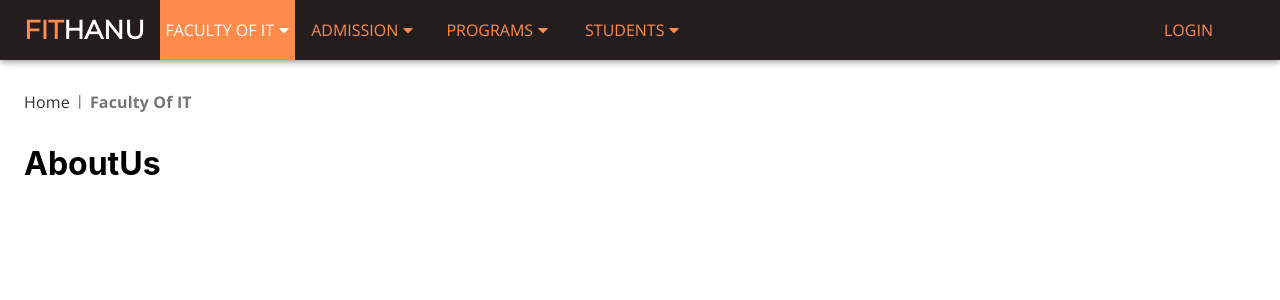
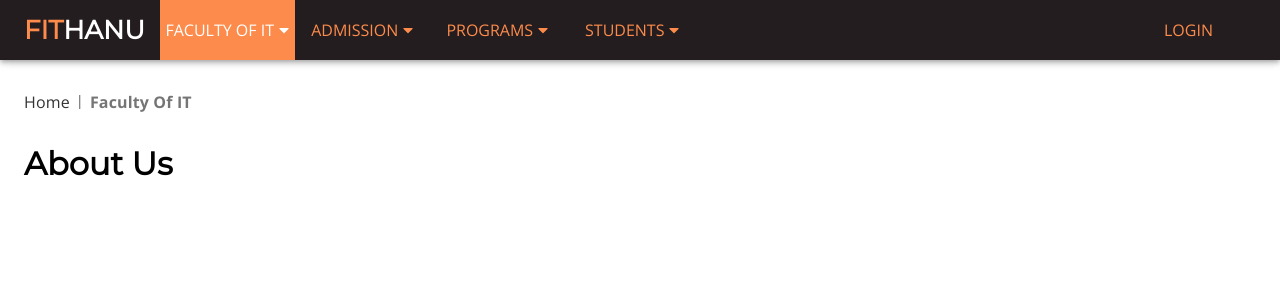
Before and after one commit to locbq/fit-hanu, a React (Create React App) app: page /faculty-of-IT in a window 1280 px wide. Shown: the top 300 px of the page. Built offline with nearby package versions, Linux system fonts and the light colour scheme.

Commit message:
change background color

```diff
--- a/src/App.js
+++ b/src/App.js
@@ -15,8 +15,6 @@ import {
   Student,
   Login,
 } from './pages';
-// import AboutUs from './pages/FacultyIT/AboutUs';
-// import OurObjectives from './pages/FacultyIT/OurObjectives';
 
 function App() {
   console.log(AboutUs);
@@ -30,16 +28,18 @@ function App() {
           component={Home}
         />
         <Route
-          path="/faculty-of-it"
-          component={AboutUs}
-        />
-        <Route
-          path="/faculty-of-it/about-us"
+          exact
+          path="/faculty-of-IT"
           component={AboutUs}
         />
         <Route
           exact
-          path="/faculty-of-it/our-objectives"
+          path="/faculty-of-IT/about-us"
+          component={AboutUs}
+        />
+        <Route
+          exact
+          path="/faculty-of-IT/our-objectives"
           component={OurObjectives}
         />
         <Route path="/admission" component={Admission} />
--- a/src/components/Navbar/index.js
+++ b/src/components/Navbar/index.js
@@ -27,7 +27,7 @@ function Navbar({ classes }) {
             HANU
           </StyledNavBrand>
           {navList.map((nav) => (
-            <StyledGridHover>
+            <StyledGridHover key={nav.title}>
               <StyledNavLink
                 to={nav.url}
                 activeClassName={classes.active}
@@ -42,6 +42,7 @@ function Navbar({ classes }) {
               >
                 {nav.dropdownList.map((dropdown) => (
                   <NavLink
+                    key={dropdown.title}
                     to={`${nav.url}${dropdown.url}`}
                     activeClassName={classes.activeDropdown}
                   >
--- a/src/components/Section/index.js
+++ b/src/components/Section/index.js
@@ -6,16 +6,19 @@ import {
 
 const StyledGrid = styled(Grid)({
   padding: (props) => props.padding,
+  backgroundColor: (props) => props.backgroundcolor,
 });
 
 function Section({
   children,
   padding = '60px 0px',
+  backgroundcolor = '',
   ...props
 }) {
   return (
     <StyledGrid
       padding={padding}
+      backgroundcolor={backgroundcolor}
       {...props}
     >
       {children}
--- a/src/pages/FacultyIT/AboutUs/index.js
+++ b/src/pages/FacultyIT/AboutUs/index.js
@@ -1,17 +1,37 @@
 import React from 'react';
-import { Container } from '@material-ui/core';
+import {
+  Container,
+  Grid,
+} from '@material-ui/core';
 
 import {
   Section,
   BreadCrumb,
 } from 'components';
+import { Heading1 } from 'components/Headings';
 
 function AboutUs() {
   return (
     <Section>
       <BreadCrumb />
       <Container fixed>
-        <h1>AboutUs</h1>
+        <Grid
+          container
+          spacing={3}
+        >
+          <Grid
+            item
+            lg={8}
+            md={8}
+          >
+            <Heading1>About Us</Heading1>
+          </Grid>
+          <Grid
+            item
+            lg={4}
+            md={4}
+          />
+        </Grid>
       </Container>
     </Section>
   );
--- a/src/pages/Home/components/Content/ContentView.js
+++ b/src/pages/Home/components/Content/ContentView.js
@@ -1,11 +1,18 @@
 import React from 'react';
-import { Grid, Container } from '@material-ui/core';
+import {
+  Grid,
+  Container,
+} from '@material-ui/core';
+
 import { Section } from 'components';
-import { Announcement, News } from './components';
+import {
+  Announcement,
+  News,
+} from './components';
 
 function ContentView() {
   return (
-    <Section>
+    <Section backgroundcolor="#fafafa">
       <Container fixed>
         <Grid
           container
--- a/src/pages/Home/components/Content/components/Announcement/components/AnnouncementCard/index.js
+++ b/src/pages/Home/components/Content/components/Announcement/components/AnnouncementCard/index.js
@@ -7,6 +7,7 @@ import { Heading4, Paragraph } from 'components/Headings';
 const StyledGridCard = styled(Grid)({
   border: '1px solid #eeeeee',
   marginBottom: '20px',
+  background: '#ffffff',
 });
 
 const StyledGridHeader = styled(Grid)({
--- a/src/pages/Home/components/Content/components/Announcement/styles.js
+++ b/src/pages/Home/components/Content/components/Announcement/styles.js
@@ -6,6 +6,7 @@ import { FontAwesomeIcon } from '@fortawesome/react-fontawesome';
 
 export const StyledGridAnnouncement = styled(Grid)({
   border: '1px solid rgba(0,0,0,.125)',
+  background: '#ffffff',
 });
 
 export const StyledGridHeader = styled(Grid)({
--- a/src/pages/Home/components/Content/components/News/NewsView.js
+++ b/src/pages/Home/components/Content/components/News/NewsView.js
@@ -1,6 +1,10 @@
 /* eslint-disable max-len */
 import React from 'react';
-import { Grid, Link, withStyles } from '@material-ui/core';
+import {
+  Grid,
+  Link,
+  withStyles,
+} from '@material-ui/core';
 import imgBasicComputer from 'assets/img/home/basic-computer-training.jpg';
 import { Heading4, Paragraph } from 'components/Headings';
 import { NewsCard } from './components';
--- a/src/pages/Home/components/Content/components/News/components/NewsCard/index.js
+++ b/src/pages/Home/components/Content/components/News/components/NewsCard/index.js
@@ -5,6 +5,7 @@ import { faListUl } from '@fortawesome/free-solid-svg-icons';
 
 const StyledGridCard = styled(Grid)({
   border: '1px solid rgba(0,0,0,.125)',
+  background: '#ffffff',
   marginBottom: '30px',
   '& a': {
     color: '#fd8b4b',
--- a/src/pages/Home/components/Highlight/HighlightView.js
+++ b/src/pages/Home/components/Highlight/HighlightView.js
@@ -10,7 +10,7 @@ import highlights from './const';
 
 function HighlightView() {
   return (
-    <Section>
+    <Section backgroundcolor="#fafafa">
       <Container fixed>
         <Grid
           container
--- a/src/pages/Home/components/Highlight/components/HighlightCard/index.js
+++ b/src/pages/Home/components/Highlight/components/HighlightCard/index.js
@@ -16,6 +16,7 @@ import { Button } from 'components';
 const StyledGridCard = styled(Grid)({
   border: '1px solid rgba(0,0,0,.125)',
   height: '100%',
+  background: '#ffffff',
 });
 
 const StyledGridHeader = styled(Grid)({
```
Also changed, not shown: src/pages/AboutUs/index.js (deleted, +0 -16 lines).
